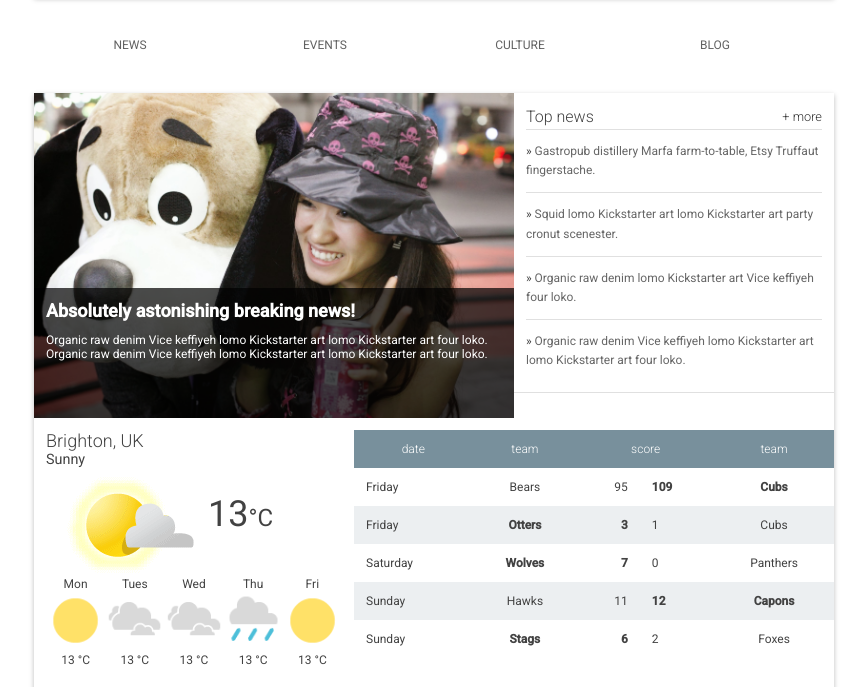
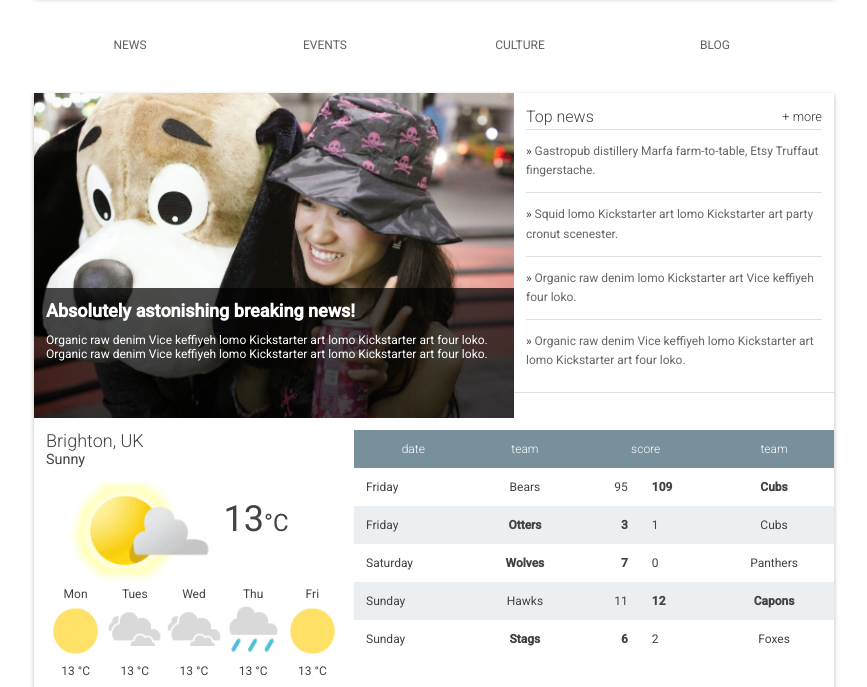
Before and after one commit to aruballo/HometownSite, a plain HTML site: page index.html in a window 1280 px wide. Shown: the part 94-781 px from the top of the page, without its empty margins (206-1073 px from the left). Drawn offline with Linux system fonts and the light colour scheme.

Commit message:
Set width of  weather today image to percentage

```diff
--- a/main.css
+++ b/main.css
@@ -307,7 +307,8 @@ main {
 }
 
 .weather__today__image {
-  vertical-align: middle
+  vertical-align: middle;
+  width: 60%;
 }
 
 .weather__today__temp {
```
